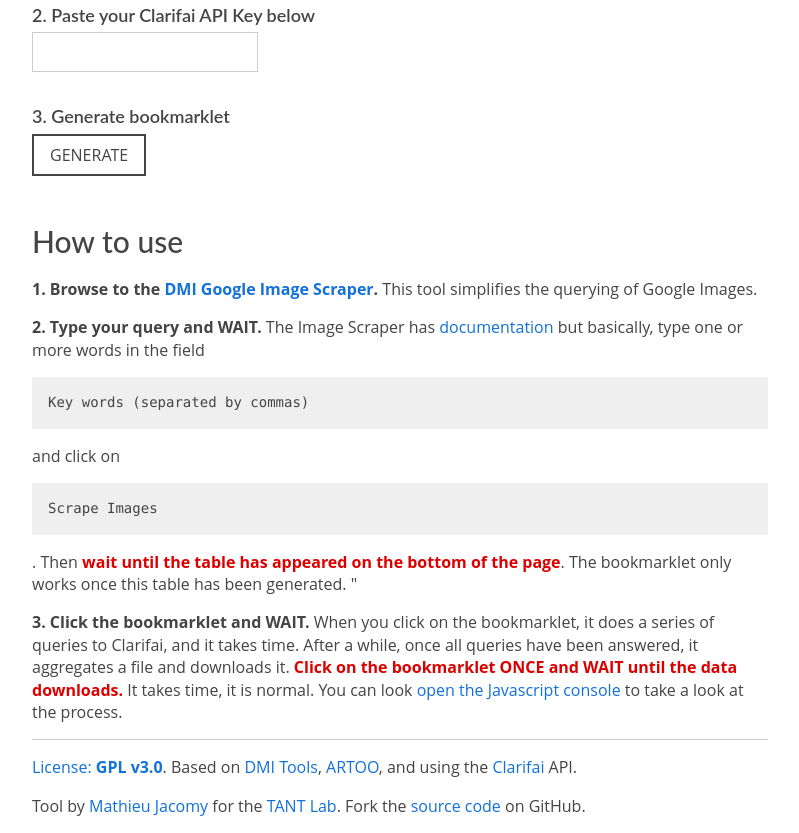
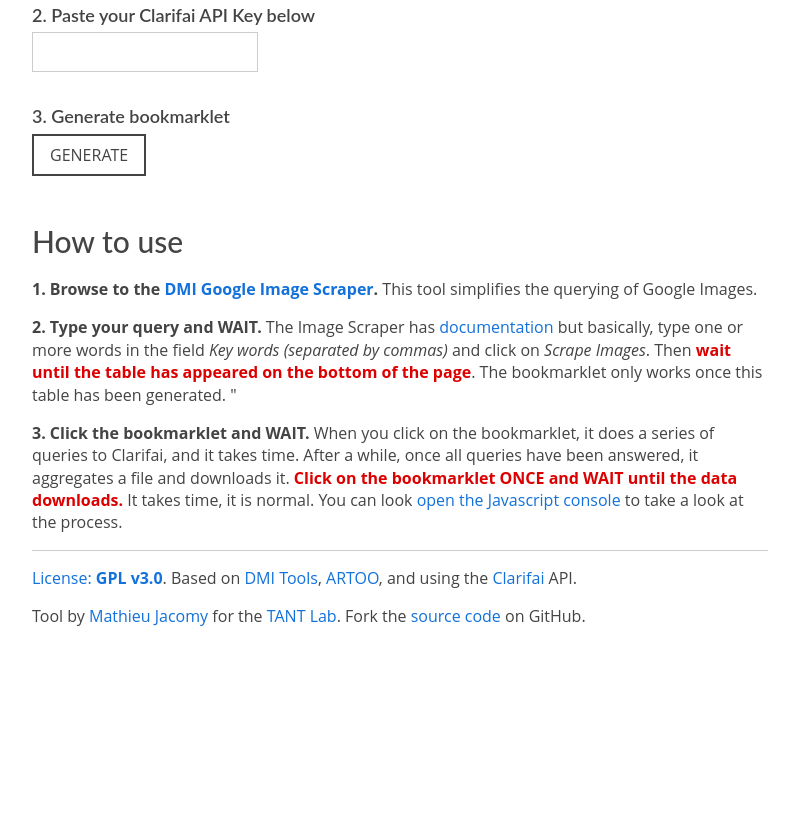
Before and after one commit to jacomyma/google-image-dmi-clarifai, a plain HTML site: page index.html in a window 1280 px wide. Shown: the part 736-1569 px from the top of the page, without its empty margins (240-1039 px from the left). After the commit the page ends 1380 px from the top, so only its background shows below. Drawn offline with Linux system fonts and the light colour scheme.

Commit message:
minor tweaks

```diff
--- a/index.html
+++ b/index.html
@@ -97,7 +97,7 @@
       This tool simplifies the querying of Google Images.
     </p>
     <p>
-      <strong>2. Type your query and WAIT.</strong> The Image Scraper has <a href="https://wiki.digitalmethods.net/Dmi/ToolGoogleImagesScraper">documentation</a> but basically, type one or more words in the field <pre>Key words (separated by commas)</pre> and click on <pre>Scrape Images</pre>. Then <strong style="color:#D00">wait until the table has appeared on the bottom of the page</strong>. The bookmarklet only works once this table has been generated.
+      <strong>2. Type your query and WAIT.</strong> The Image Scraper has <a href="https://wiki.digitalmethods.net/Dmi/ToolGoogleImagesScraper">documentation</a> but basically, type one or more words in the field <em>Key words (separated by commas)</em> and click on <em>Scrape Images</em>. Then <strong style="color:#D00">wait until the table has appeared on the bottom of the page</strong>. The bookmarklet only works once this table has been generated.
 "
 
     </p>
```
